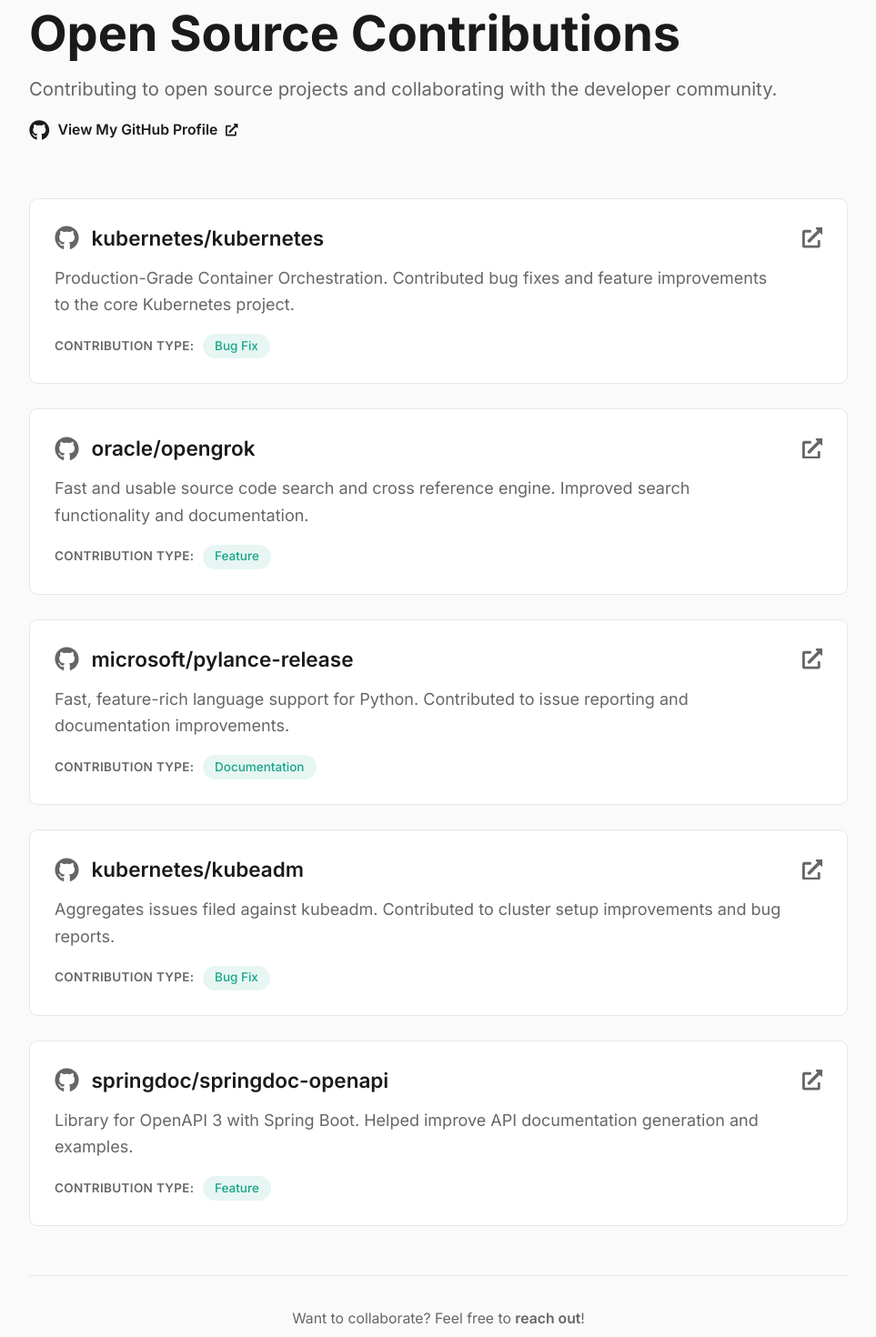
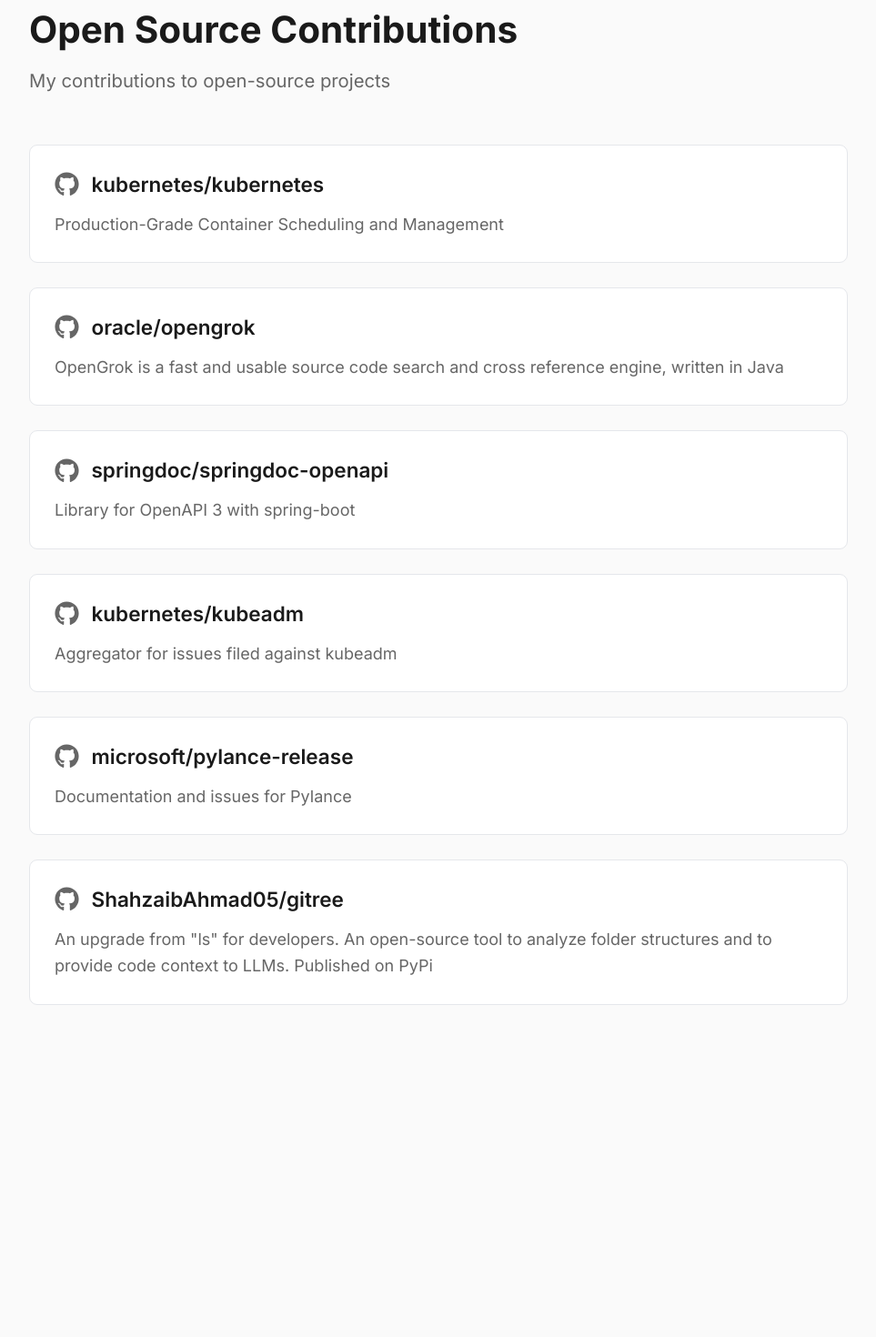
Before and after one commit to vidya381/Portfolio, a Next.js app: page /opensource in a window 1280 px wide. Shown: the part 140-1610 px from the top of the page at 91% size, without its empty margins (158-1121 px from the left). After the commit the page ends 1335 px from the top, so only its background shows below. Built offline with nearby package versions, Linux system fonts and the light colour scheme.

Commit message:
Simplify open source section with official descriptions

```diff
--- a/src/app/opensource/page.tsx
+++ b/src/app/opensource/page.tsx
@@ -1,9 +1,8 @@
 'use client'
 
 import { motion } from 'framer-motion'
-import { FaGithub, FaArrowLeft, FaExternalLinkAlt } from 'react-icons/fa'
+import { FaGithub, FaArrowLeft } from 'react-icons/fa'
 import { openSourceProjects } from '@/lib/data/opensource'
-import { SITE_CONFIG } from '@/lib/constants'
 import Link from 'next/link'
 
 export default function OpenSourcePage() {
@@ -25,22 +24,12 @@
         transition={{ duration: 0.5 }}
         className="mb-12"
       >
-        <h1 className="mb-4 text-4xl font-bold text-foreground sm:text-5xl">
+        <h1 className="mb-4 text-3xl font-bold text-foreground sm:text-4xl">
           Open Source Contributions
         </h1>
         <p className="text-lg text-text-secondary">
-          Contributing to open source projects and collaborating with the developer community.
+          My contributions to open-source projects
         </p>
-        <a
-          href={SITE_CONFIG.github}
-          target="_blank"
-          rel="noreferrer noopener"
-          className="mt-4 inline-flex items-center gap-2 text-sm font-semibold text-accent hover:underline"
-        >
-          <FaGithub className="h-5 w-5" />
-          View My GitHub Profile
-          <FaExternalLinkAlt className="h-3 w-3" />
-        </a>
       </motion.div>
 
       {/* All Projects */}
@@ -58,52 +47,20 @@
               transition={{ duration: 0.5, delay: index * 0.1 }}
               className="group block rounded-lg border border-border bg-card p-6 transition-all hover:shadow-lg"
             >
-              <div className="flex items-start justify-between gap-4">
-                <div className="flex-1">
+              <div>
                 <div className="mb-3 flex items-center gap-3">
                   <FaGithub className="h-6 w-6 text-text-secondary" />
                   <h2 className="text-xl font-semibold text-foreground group-hover:text-accent">
                     {project.name}
                   </h2>
                 </div>
-                  <p className="mb-4 leading-relaxed text-text-secondary">
+                <p className="leading-relaxed text-text-secondary">
                   {project.description}
                 </p>
-                  {project.contributionType && (
-                    <div className="flex items-center gap-2">
-                      <span className="text-xs font-semibold uppercase tracking-wide text-text-secondary">
-                        Contribution Type:
-                      </span>
-                      <span className="rounded-full bg-accent/10 px-3 py-1 text-xs font-medium text-accent">
-                        {project.contributionType}
-                      </span>
-                    </div>
-                  )}
-                </div>
-                <FaExternalLinkAlt className="mt-1 h-5 w-5 shrink-0 text-text-secondary transition-all group-hover:translate-x-1 group-hover:-translate-y-1 group-hover:text-accent" />
               </div>
             </motion.a>
           ))}
       </div>
-
-      {/* Footer */}
-      <motion.div
-        initial={{ opacity: 0 }}
-        animate={{ opacity: 1 }}
-        transition={{ duration: 0.5, delay: 0.5 }}
-        className="mt-12 border-t border-border pt-8 text-center"
-      >
-        <p className="text-sm text-text-secondary">
-          Want to collaborate? Feel free to{' '}
-          <a
-            href={`mailto:${SITE_CONFIG.email}`}
-            className="font-semibold text-accent hover:underline"
-          >
-            reach out
-          </a>
-          !
-        </p>
-      </motion.div>
     </div>
   )
 }
--- a/src/components/sections/OpenSource.tsx
+++ b/src/components/sections/OpenSource.tsx
@@ -1,7 +1,7 @@
 'use client'
 
 import { motion } from 'framer-motion'
-import { FaGithub, FaArrowRight } from 'react-icons/fa'
+import { FaGithub } from 'react-icons/fa'
 import { openSourceProjects } from '@/lib/data/opensource'
 import Link from 'next/link'
 
@@ -18,6 +18,9 @@
         </h2>
       </div>
       <div>
+        <p className="mb-6 text-base text-text-secondary">
+          I contribute to open-source projects when I find bugs or see improvements.
+        </p>
         <div className="space-y-6">
           {featuredProjects.map((project, index) => (
             <motion.a
@@ -31,24 +34,16 @@
               transition={{ duration: 0.5, delay: index * 0.1 }}
               className="group block rounded-lg border border-border bg-card p-7 transition-all hover:shadow-lg hover:border-accent/50"
             >
-              <div className="flex items-start justify-between gap-4">
-                <div className="flex-1">
+              <div>
                 <div className="mb-3 flex items-center gap-2">
                   <FaGithub className="h-5 w-5 text-text-secondary" />
                   <h3 className="text-lg font-semibold text-foreground group-hover:text-accent">
                     {project.name}
                   </h3>
                 </div>
-                  <p className="mb-3 text-base leading-relaxed text-text-secondary">
+                <p className="text-base leading-relaxed text-text-secondary">
                   {project.description}
                 </p>
-                  {project.contributionType && (
-                    <span className="inline-block rounded-full bg-accent/10 px-3 py-1.5 text-sm font-medium text-accent">
-                      {project.contributionType}
-                    </span>
-                  )}
-                </div>
-                <FaArrowRight className="mt-1 h-5 w-5 shrink-0 text-text-secondary transition-transform group-hover:translate-x-1 group-hover:text-accent" />
               </div>
             </motion.a>
           ))}
@@ -64,10 +59,9 @@
         >
           <Link
             href="/opensource"
-            className="group inline-flex items-center gap-2 text-base font-semibold text-accent hover:underline"
+            className="text-base font-semibold text-accent hover:underline"
           >
             View All Contributions ({openSourceProjects.length})
-            <FaArrowRight className="transition-transform group-hover:translate-x-1" />
           </Link>
         </motion.div>
       </div>
--- a/src/lib/data/opensource.ts
+++ b/src/lib/data/opensource.ts
@@ -3,8 +3,7 @@
 export const openSourceProjects: OpenSourceProject[] = [
   {
     name: 'kubernetes/kubernetes',
-    description:
-      'Production-Grade Container Orchestration. Contributed bug fixes and feature improvements to the core Kubernetes project.',
+    description: 'Production-Grade Container Scheduling and Management',
     repoUrl: 'https://github.com/kubernetes/kubernetes',
     contributionType: 'Bug Fix',
     featured: true,
@@ -12,38 +11,42 @@
   },
   {
     name: 'oracle/opengrok',
-    description:
-      'Fast and usable source code search and cross reference engine. Improved search functionality and documentation.',
+    description: 'OpenGrok is a fast and usable source code search and cross reference engine, written in Java',
     repoUrl: 'https://github.com/oracle/opengrok',
     contributionType: 'Feature',
     featured: true,
     order: 2,
   },
   {
-    name: 'microsoft/pylance-release',
-    description:
-      'Fast, feature-rich language support for Python. Contributed to issue reporting and documentation improvements.',
-    repoUrl: 'https://github.com/microsoft/pylance-release',
-    contributionType: 'Documentation',
+    name: 'springdoc/springdoc-openapi',
+    description: 'Library for OpenAPI 3 with spring-boot',
+    repoUrl: 'https://github.com/springdoc/springdoc-openapi',
+    contributionType: 'Feature',
     featured: true,
     order: 3,
   },
   {
     name: 'kubernetes/kubeadm',
-    description:
-      'Aggregates issues filed against kubeadm. Contributed to cluster setup improvements and bug reports.',
+    description: 'Aggregator for issues filed against kubeadm',
     repoUrl: 'https://github.com/kubernetes/kubeadm',
     contributionType: 'Bug Fix',
     featured: false,
     order: 4,
   },
   {
-    name: 'springdoc/springdoc-openapi',
-    description:
-      'Library for OpenAPI 3 with Spring Boot. Helped improve API documentation generation and examples.',
-    repoUrl: 'https://github.com/springdoc/springdoc-openapi',
-    contributionType: 'Feature',
+    name: 'microsoft/pylance-release',
+    description: 'Documentation and issues for Pylance',
+    repoUrl: 'https://github.com/microsoft/pylance-release',
+    contributionType: 'Documentation',
     featured: false,
     order: 5,
   },
+  {
+    name: 'ShahzaibAhmad05/gitree',
+    description: 'An upgrade from "ls" for developers. An open-source tool to analyze folder structures and to provide code context to LLMs. Published on PyPi',
+    repoUrl: 'https://github.com/ShahzaibAhmad05/gitree',
+    contributionType: 'Feature',
+    featured: false,
+    order: 6,
+  },
 ]
```
Lines whose indentation alone changed are shown as unchanged.
